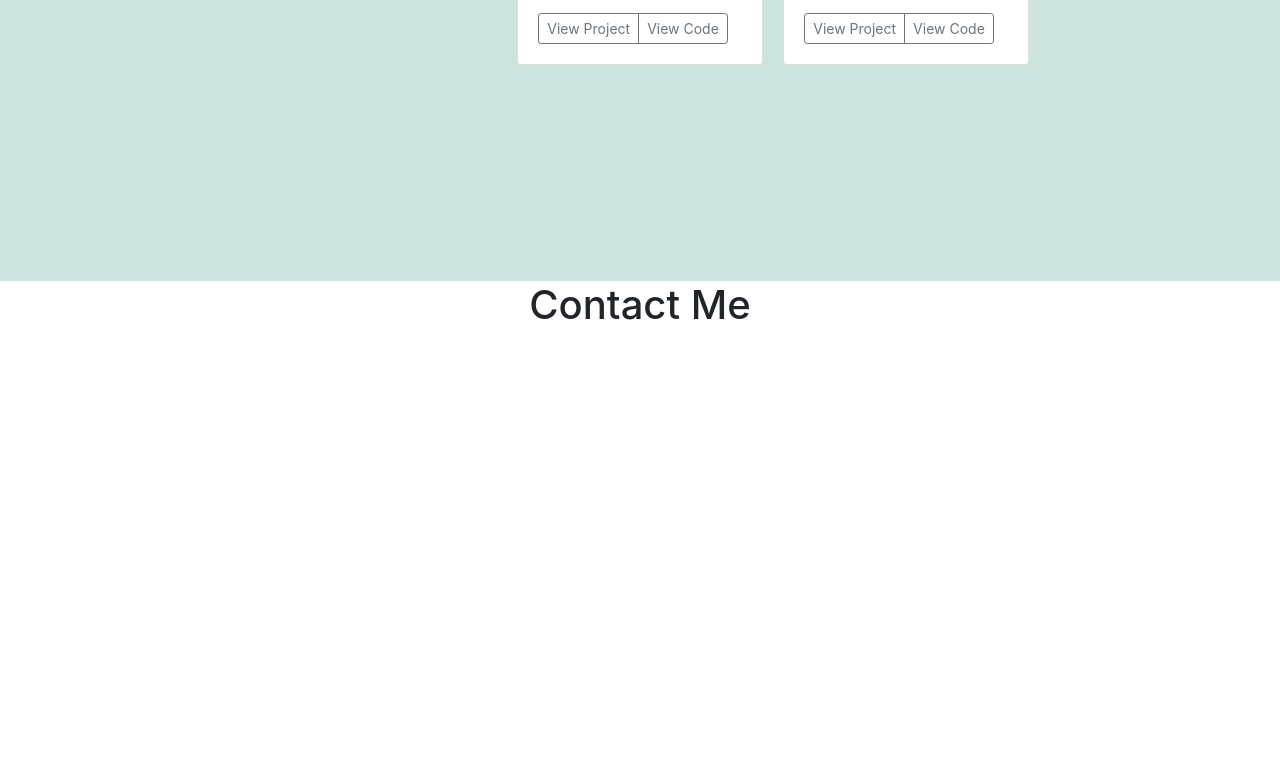
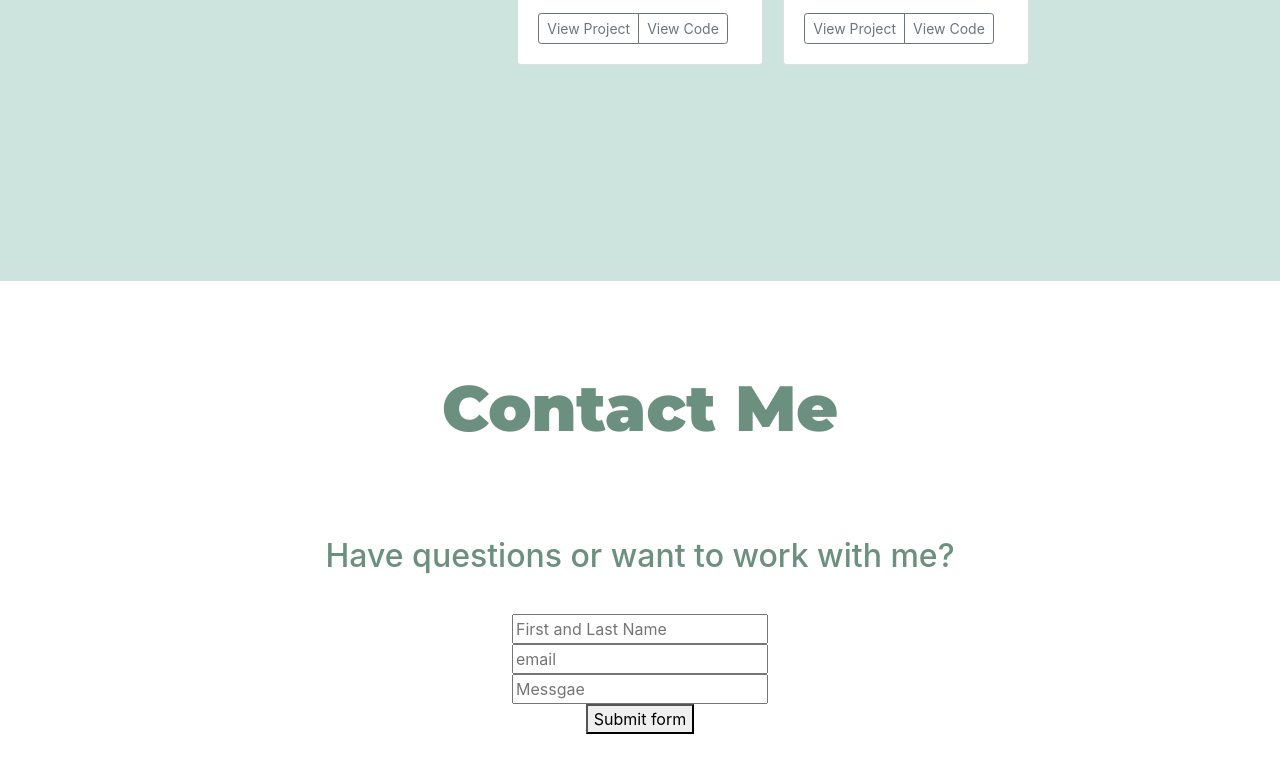
Before and after one commit to jacob33c/portfolio, a plain HTML site: page index.html in a window 1280 px wide. Shown: the part 2174-2947 px from the top of the page. Before the commit the page ends 2511 px from the top, so only its background shows below. Drawn offline with nearby package versions, Linux system fonts and the light colour scheme.

Commit message:
change the contact form

```diff
--- a/css/styles.css
+++ b/css/styles.css
@@ -80,6 +80,20 @@ h5{
 
 /* IDEA: contact section */
 
+.contact-me-head{
+  font-family: 'Montserrat', sans-serif;
+  font-weight: 600;
+  font-size: 4rem;
+  margin: 7% auto;
+}
+.contact-me-header{
+  margin: 3% auto;
+}
+
+.contact-form{
+  padding 100px 100px;
+  margin-bottom: 7%;
+}
 
 
 /* IDEA: ID targets */
@@ -99,6 +113,8 @@ color: white;
 
 #contact-me{
   text-align: center;
+  background: white;
+  color: #6B9080;
 }
 
 
--- a/index.html
+++ b/index.html
@@ -246,8 +246,17 @@
   <!-- IDEA: contact section -->
 <section id="contact-me">
 
-  <h1>Contact Me</h1>
-
+  <h1 class="contact-me-head">Contact Me</h1>
+  <h2 class="contact-me-header">Have questions or want to work with me?</h2>
+  <form class="contact-form" action="index.html" method="post">
+    <input type="text" name="name-of-contact" placeholder="First and Last Name">
+    <br>
+    <input type="email" name="" placeholder="email">
+    <br>
+    <input type="text" name="" placeholder="Messgae">
+    <br>
+    <button type="sumbit" name="button">Submit form</button>
+  </form>
 </section>
 
 </body>
```
